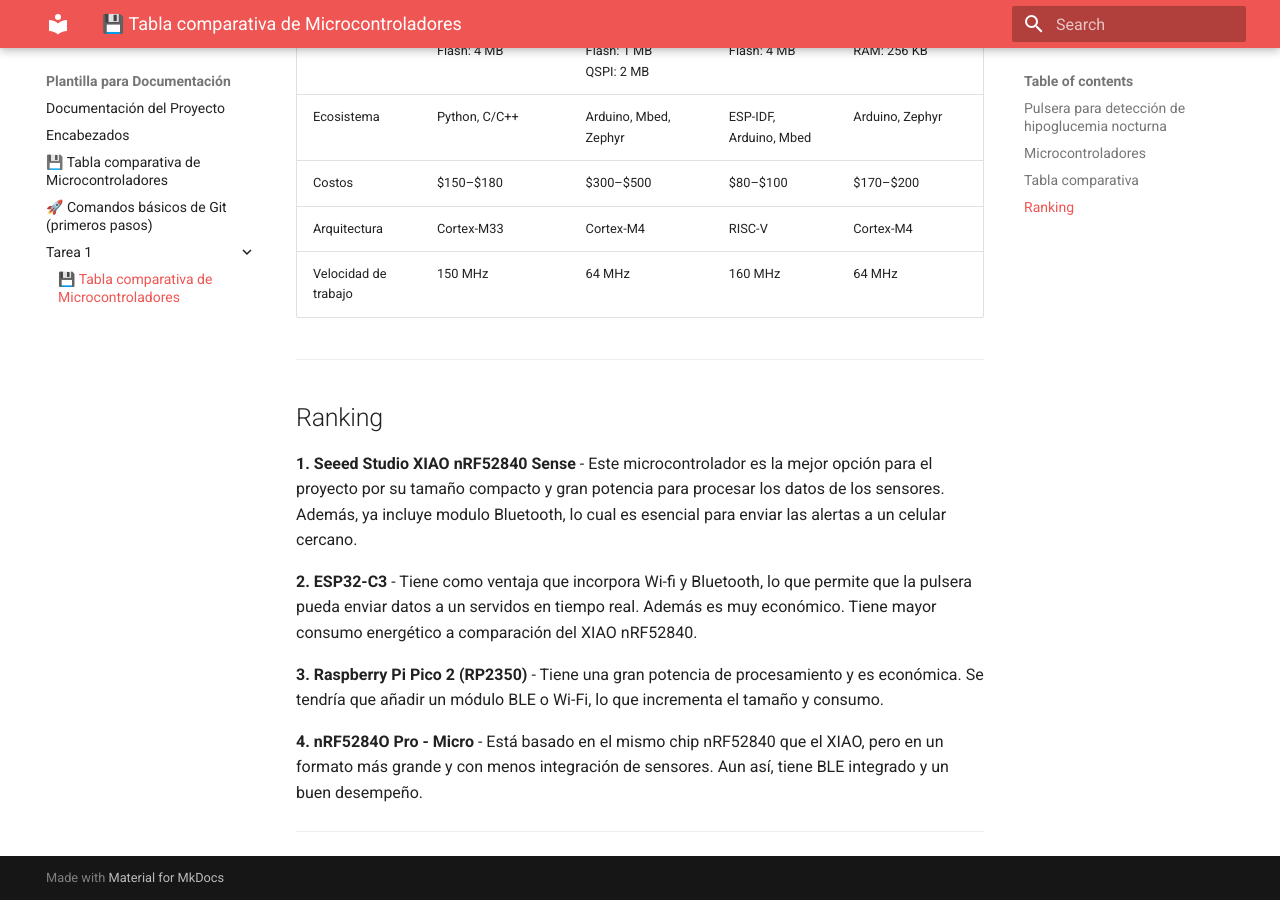
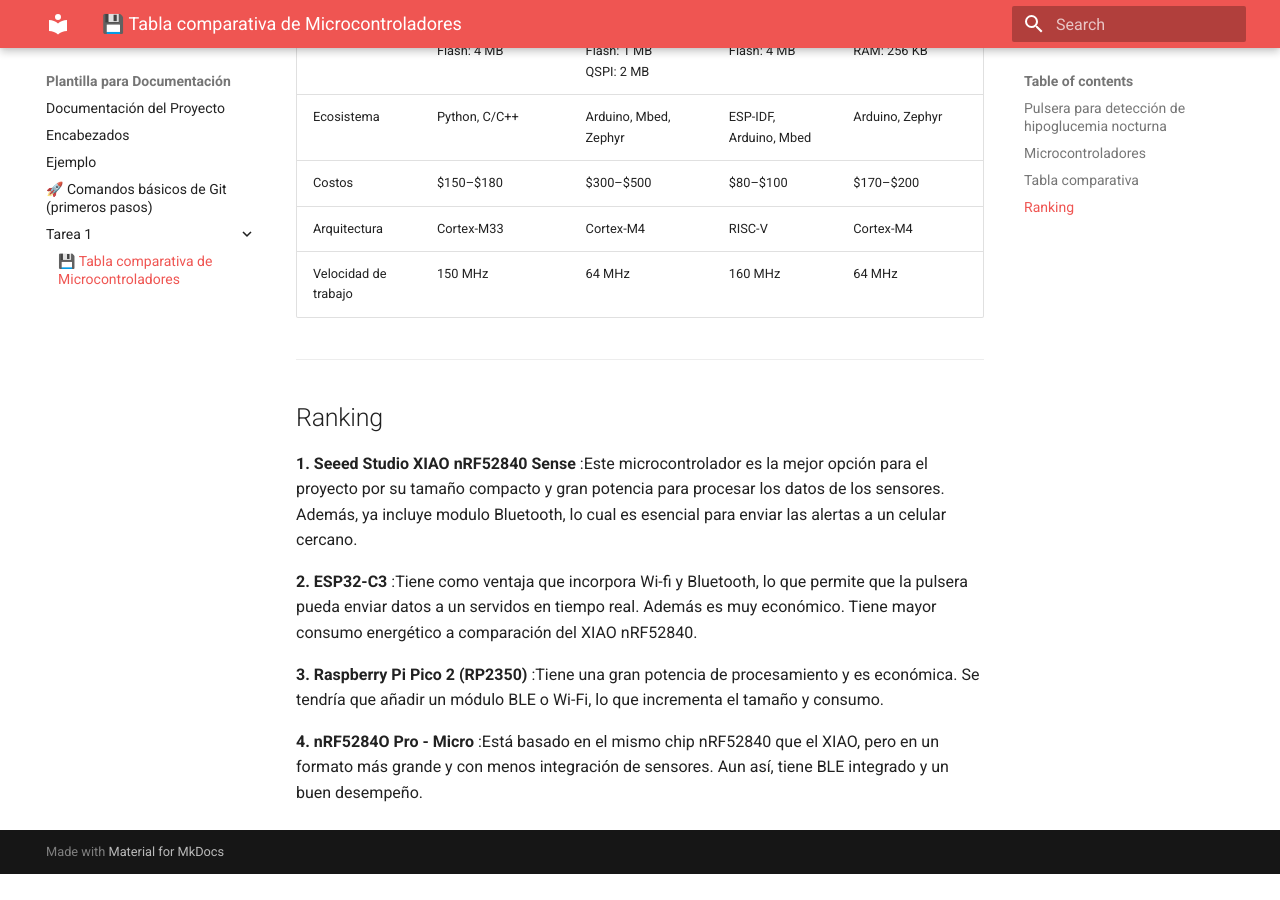
Before and after one commit to selene-ro/Selene_documentation, an MkDocs documentation site: the page built from docs/Tarea_1/ejemplo.md, in a window 1280 px wide and 900 px high, scrolled down 826 px. Built offline with MkDocs 1.6.1 and Material for MkDocs 9.7.7, drawn with Linux system fonts in a browser that asks for light colours; after the commit the page ends 1700 px from its top, so only the background shows below that.

Commit message:
actualiar carpetas

```diff
--- a/docs/Tarea_1/ejemplo.md
+++ b/docs/Tarea_1/ejemplo.md
@@ -31,16 +31,13 @@
 ## Ranking
 
 **1. Seeed Studio XIAO nRF52840 Sense**
-- Este microcontrolador es la mejor opción para el proyecto por su tamaño compacto y gran potencia para procesar los datos de los sensores. Además, ya incluye modulo Bluetooth, lo cual es esencial para enviar las alertas a un celular cercano.
+:Este microcontrolador es la mejor opción para el proyecto por su tamaño compacto y gran potencia para procesar los datos de los sensores. Además, ya incluye modulo Bluetooth, lo cual es esencial para enviar las alertas a un celular cercano.
 
 **2. ESP32-C3**
-- Tiene como ventaja que incorpora Wi-fi y Bluetooth, lo que permite que la pulsera pueda enviar datos a un servidos en tiempo real. Además es muy económico. Tiene mayor consumo energético a comparación del XIAO nRF52840.
+:Tiene como ventaja que incorpora Wi-fi y Bluetooth, lo que permite que la pulsera pueda enviar datos a un servidos en tiempo real. Además es muy económico. Tiene mayor consumo energético a comparación del XIAO nRF52840.
 
 **3. Raspberry Pi Pico 2 (RP2350)**
-- Tiene una gran potencia de procesamiento y es económica. Se tendría que añadir un módulo BLE o Wi-Fi, lo que incrementa el tamaño y consumo.
+:Tiene una gran potencia de procesamiento y es económica. Se tendría que añadir un módulo BLE o Wi-Fi, lo que incrementa el tamaño y consumo.
 
 **4. nRF5284O Pro - Micro**
-- Está basado en el mismo chip nRF52840 que el XIAO, pero en un formato más grande y con menos integración de sensores. Aun así, tiene BLE integrado y un buen desempeño.
-
-
----
+:Está basado en el mismo chip nRF52840 que el XIAO, pero en un formato más grande y con menos integración de sensores. Aun así, tiene BLE integrado y un buen desempeño.
--- a/docs/ejemplo.md
+++ b/docs/ejemplo.md
@@ -1,6 +1,4 @@
-# 💾 Tabla comparativa de Microcontroladores
-
-> Selene Román Celis
+# Ejemplo
 
 ---
 
```
